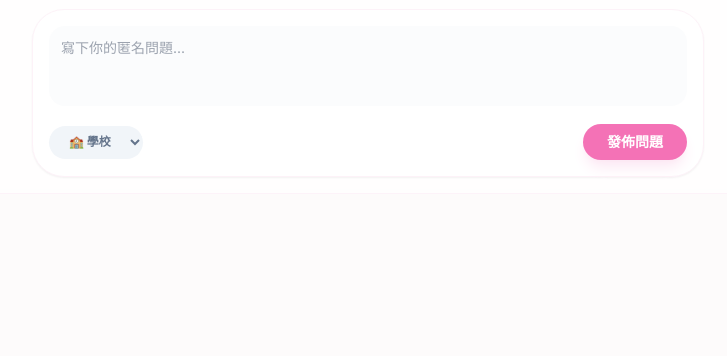
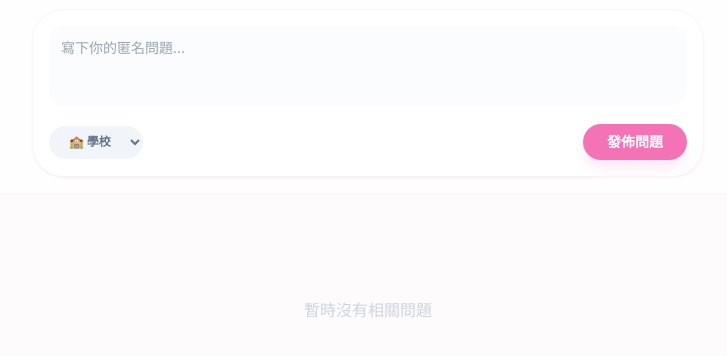
Before and after one commit to cheoklam1015-lab/comment-system, a website: page index.html in a window 1280 px wide. Shown: the part 78-434 px from the top of the page, without its empty margins (272-999 px from the left). Drawn offline with nearby package versions, Linux system fonts and the light colour scheme.

Commit message:
Fix APPS_SCRIPT_URL string formatting

```diff
--- a/index.html
+++ b/index.html
@@ -65,7 +65,7 @@
 
     <script>
         // --- 部署後請將下方網址取代為你的 Apps Script 部署 URL ---
-        const APPS_SCRIPT_URL = https://script.google.com/macros/s/AKfycbw8wn0w-TmMwFXnmj0HBBrtHuA8i_UP5EcTsMPA4wje0tDzEtVuOnwwOAkpK_pgJMFHIg/exec";
+        const APPS_SCRIPT_URL = "https://script.google.com/macros/s/AKfycbw8wn0w-TmMwFXnmj0HBBrtHuA8i_UP5EcTsMPA4wje0tDzEtVuOnwwOAkpK_pgJMFHIg/exec";
 
         // --- State Management ---
         let currentStatusFilter = 'all';
```
